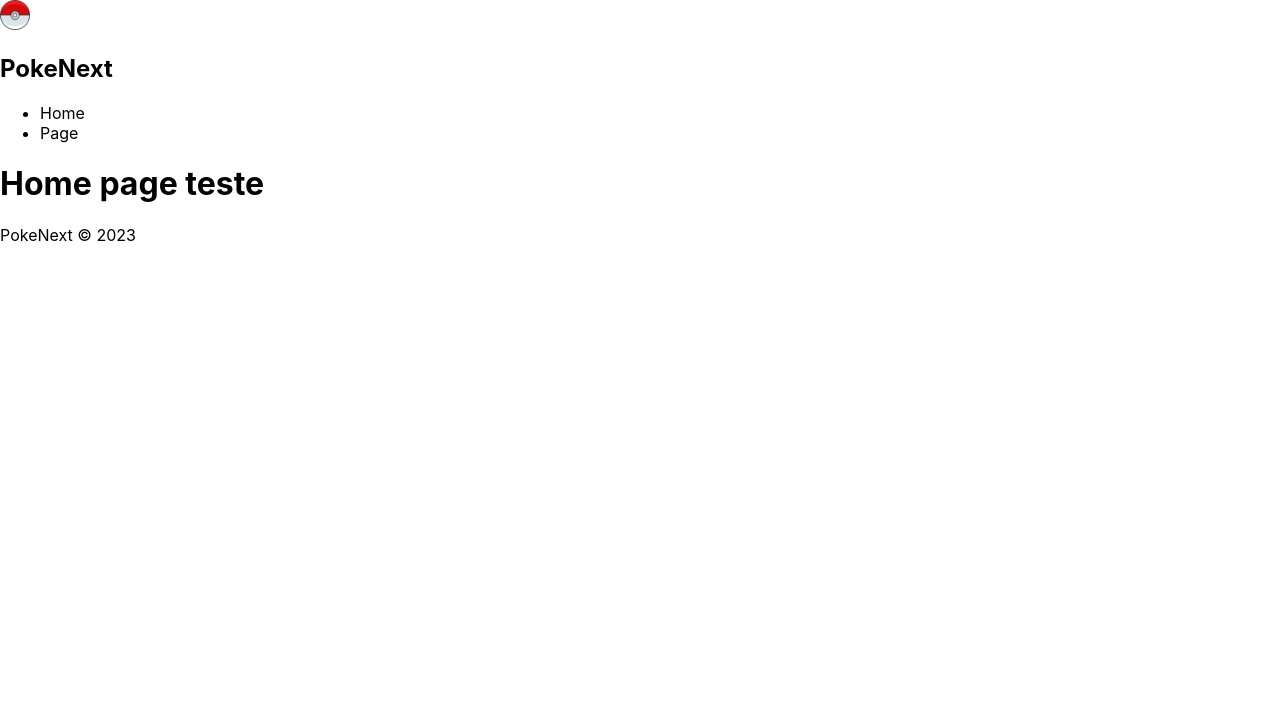
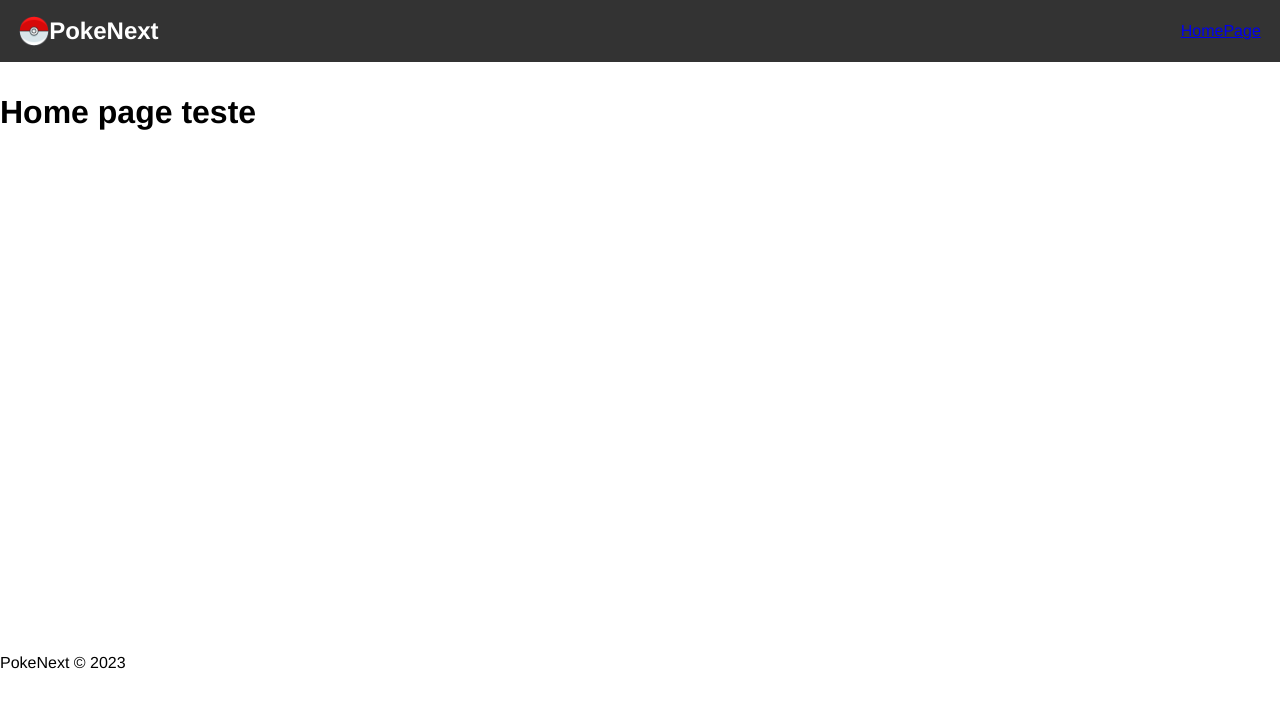
Before and after one commit to dcarvallho/pokenext, a Next.js app: page / in a window 1280 px wide. Shown: the top 708 px of the page. Built offline with nearby package versions, Linux system fonts and the light colour scheme.

Commit message:
Added initial styles on navbar

```diff
--- a/components/layout/index.js
+++ b/components/layout/index.js
@@ -2,11 +2,13 @@ import Image from "next/image";
 import Link from "next/link";
 import React from "react";
 
+import styles from './index.module.css';
+
 const MainContainer = (props) => {
   return (
-    <div>
-      <nav>
-        <div>
+    <div className={styles.container}>
+      <nav className={styles.navbar}>
+        <div className={styles.logo}>
           <Image
             src="/images/pokeball.png"
             width="30"
@@ -24,7 +26,7 @@ const MainContainer = (props) => {
           </li>
         </ul>
       </nav>
-      <main>{props.children}</main>
+      <main className="main-container">{props.children}</main>
       <footer>
         <p>
           <span>PokeNext</span> &copy; 2023
--- /dev/null
+++ b/components/layout/index.module.css
@@ -0,0 +1,23 @@
+.navbar {
+    display: flex;
+    justify-content: space-between;
+    align-items: center;
+    padding: 1em 1.2em;
+    margin-bottom: 2em;
+    background-color: #333;
+    color: #FFF;
+}
+
+.container ul {
+    display: flex;
+    justify-content: space-between;
+    align-items: center;
+    list-style: none;
+    text-decoration: none;
+}
+
+.logo {
+    display: flex;
+    justify-content: center;
+    align-items: center;
+}
--- a/styles/globals.css
+++ b/styles/globals.css
@@ -1,26 +1,10 @@
-html,
-body {
+* {
+  margin: 0;
   padding: 0;
-  margin: 0;
-  font-family: -apple-system, BlinkMacSystemFont, Segoe UI, Roboto, Oxygen,
-    Ubuntu, Cantarell, Fira Sans, Droid Sans, Helvetica Neue, sans-serif;
+  box-sizing: border-box;
+  font-family: Helvetica;
 }
 
-a {
-  color: inherit;
-  text-decoration: none;
+.main-container {
+  min-height: 70vh;
 }
-
-* {
-  box-sizing: border-box;
-}
-
-@media (prefers-color-scheme: dark) {
-  html {
-    color-scheme: dark;
-  }
-  body {
-    color: white;
-    background: black;
-  }
-}
```
Also changed, not shown: styles/Home.module.css (deleted, +0 -129 lines).
